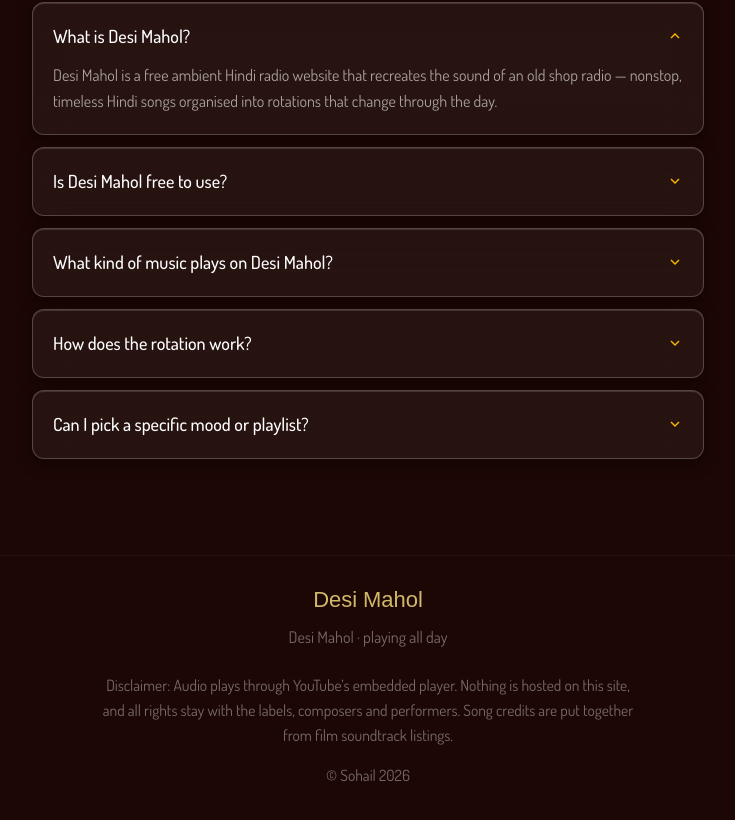
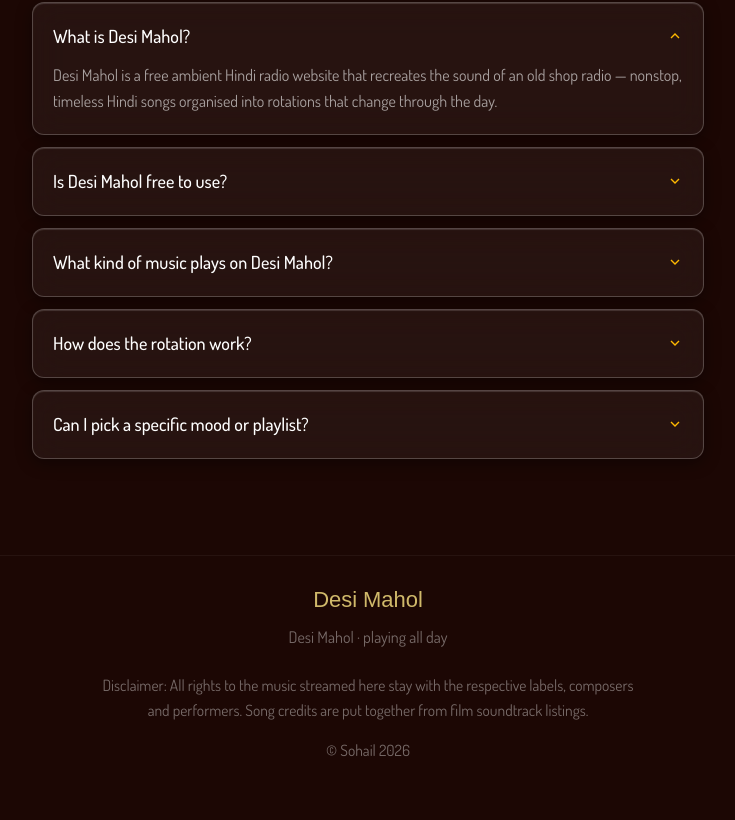
Before and after one commit to sohail005/desi.mahol, a Next.js app: page / in a window 1280 px wide. Shown: the part 1813-2633 px from the top of the page, without its empty margins (272-1007 px from the left). After the commit the page ends 2607 px from the top, so only its background shows below. Built offline with nearby package versions, Linux system fonts and the light colour scheme; no server answers; the database is empty.

Commit message:
feat: update footer disclaimer for clarity and adjust toast component styling

```diff
--- a/src/app/admin/(dashboard)/page.tsx
+++ b/src/app/admin/(dashboard)/page.tsx
@@ -114,7 +114,7 @@ export default function AdminDashboardPage() {
 
       {toast && (
         <div
-          className={`fixed bottom-4 left-1/2 z-50 -translate-x-1/2 rounded-xl px-4 py-2.5 text-sm text-white shadow-lg ${
+          className={`fixed bottom-4 left-1/2 z-50 w-[calc(100vw-2rem)] max-w-sm -translate-x-1/2 rounded-xl px-4 py-2.5 text-center text-sm text-white shadow-lg ${
             toast.kind === "success" ? "bg-emerald-600/90" : "bg-red-600/90"
           }`}
         >
--- a/src/components/Footer.tsx
+++ b/src/components/Footer.tsx
@@ -7,9 +7,9 @@ export default function Footer() {
       <p className="text-[16px] text-white/40">Desi Mahol · playing all day</p>
 
       <p className="mx-auto mt-6 max-w-xl px-4 text-[15.5px] leading-relaxed text-white/40">
-        Disclaimer: Audio plays through YouTube&rsquo;s embedded player. Nothing is hosted on
-        this site, and all rights stay with the labels, composers and performers. Song
-        credits are put together from film soundtrack listings.
+        Disclaimer: All rights to the music streamed here stay with the respective labels,
+        composers and performers. Song credits are put together from film soundtrack
+        listings.
       </p>
 
       <p className="mt-4 text-[15.5px] text-white/40">© Sohail 2026</p>
```
Also changed, not shown: .claude/settings.json.
